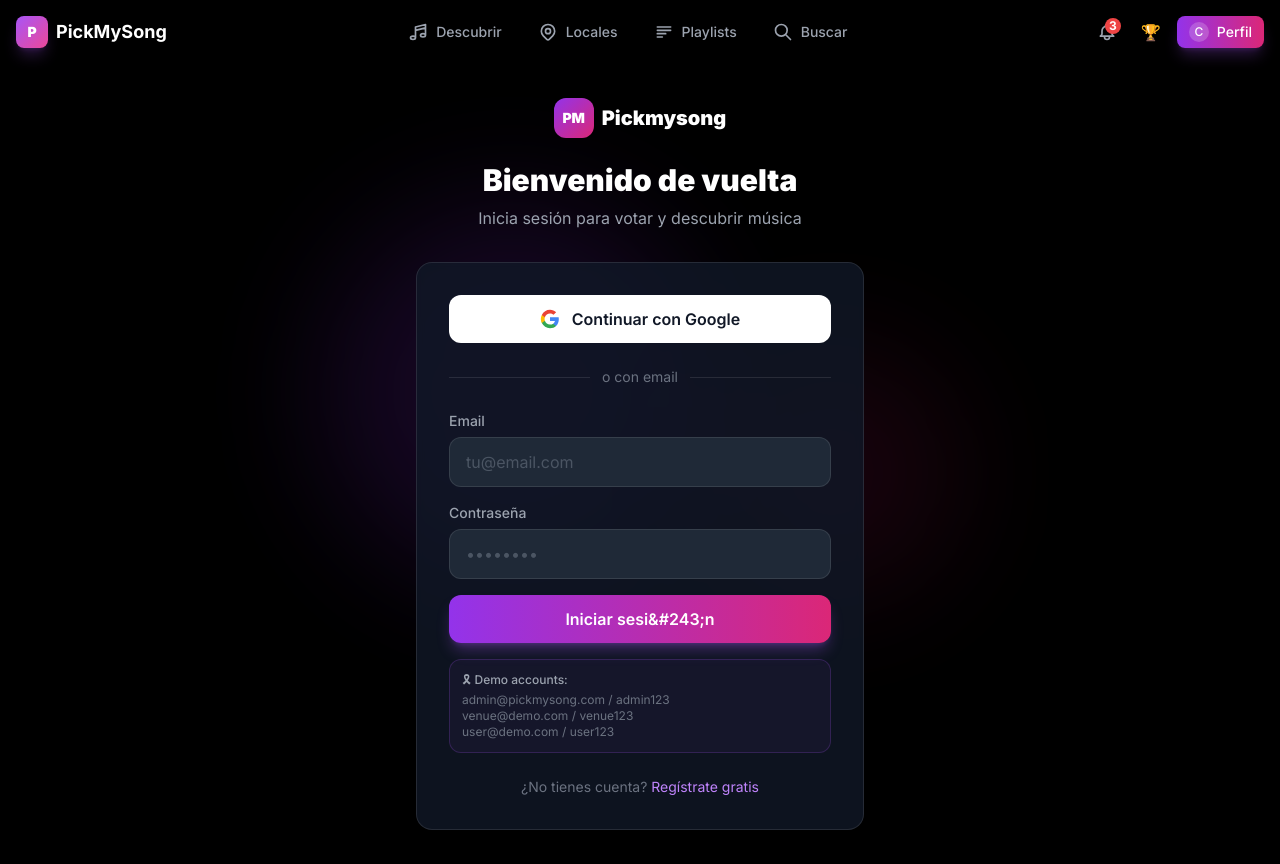
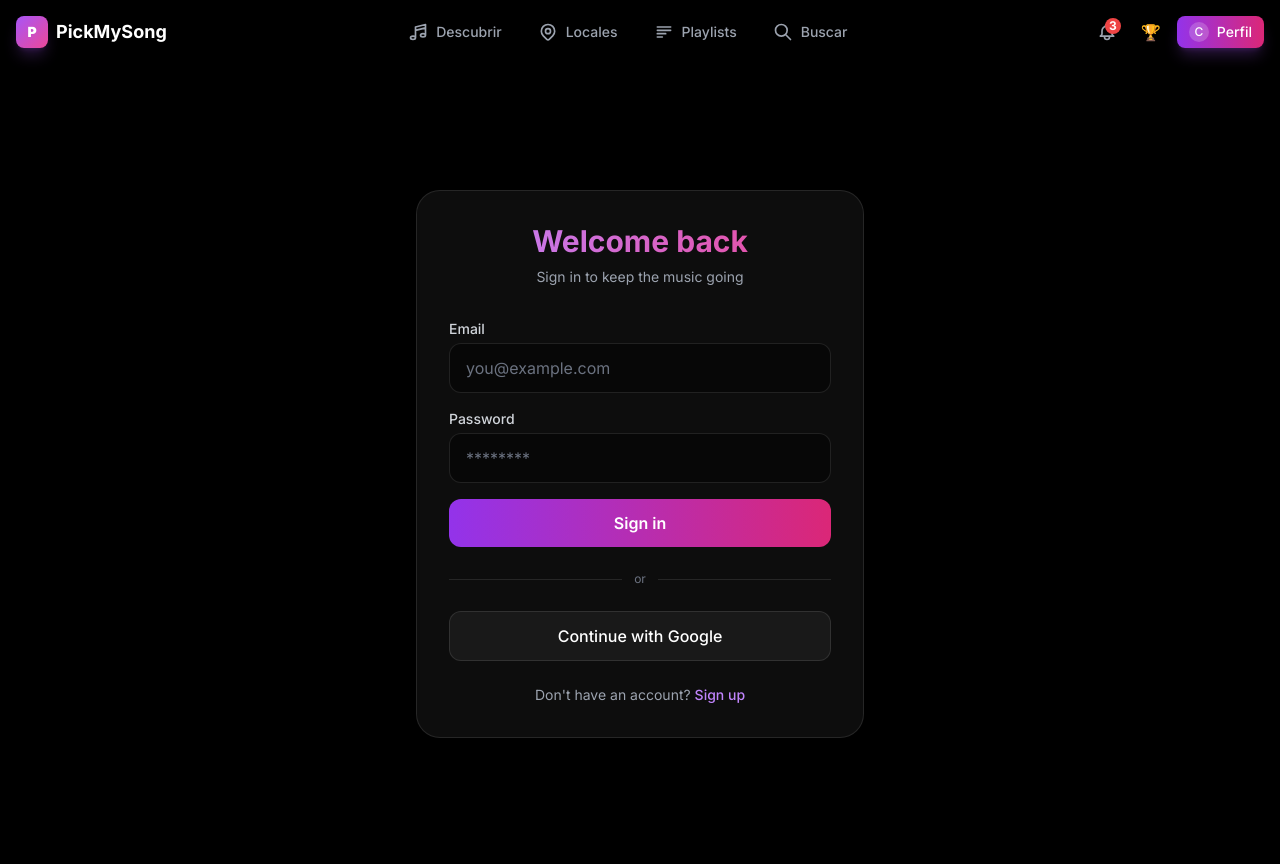
Before and after one commit to fullequip2009-dev/Pickmysong, a Next.js app in the folder apps/web/: page /auth/signin in a window 1280 px wide. Built offline with nearby package versions, Linux system fonts and the light colour scheme.

Commit message:
fix(auth): wrap useSearchParams in Suspense to fix signin prerender

```diff
--- a/apps/web/app/auth/signin/page.tsx
+++ b/apps/web/app/auth/signin/page.tsx
@@ -1,92 +1,120 @@
 'use client';
 
-export const dynamic = 'force-dynamic';
-
-import { useState } from 'react';
+import { useState, Suspense } from 'react';
 import { signIn, getSession } from 'next-auth/react';
 import { useRouter, useSearchParams } from 'next/navigation';
 import Link from 'next/link';
 
-export default function SignInPage() {
+export const dynamic = 'force-dynamic';
+
+function SignInForm() {
   const router = useRouter();
   const searchParams = useSearchParams();
   const callbackUrl = searchParams.get('callbackUrl') || '/';
-  const error = searchParams.get('error');
+  const urlError = searchParams.get('error');
 
   const [email, setEmail] = useState('');
   const [password, setPassword] = useState('');
   const [loading, setLoading] = useState(false);
-  const [formError, setFormError] = useState('');
+  const [formError, setFormError] = useState(urlError ? 'Authentication failed. Please try again.' : '');
 
-  const handleCredentials = async (e: React.FormEvent) => {
+  const handleCredentials = async (e) => {
     e.preventDefault();
     setLoading(true);
     setFormError('');
-    const result = await signIn('credentials', { email, password, redirect: false });
+    try {
+      const res = await signIn('credentials', { email, password, redirect: false, callbackUrl });
+      if (res && res.error) {
+        setFormError('Invalid email or password.');
         setLoading(false);
-    if (result?.error) {
-      setFormError('Email o contraseña incorrectos');
-    } else {
+        return;
+      }
+      await getSession();
       router.push(callbackUrl);
+    } catch (err) {
+      setFormError('Something went wrong. Please try again.');
+      setLoading(false);
     }
   };
 
-  const handleGoogle = () => {
-    signIn('google', { callbackUrl });
-  };
+  return (
+    <div className="w-full max-w-md">
+      <div className="rounded-3xl border border-white/10 bg-white/5 p-8 backdrop-blur-xl shadow-2xl">
+        <div className="mb-8 text-center">
+          <h1 className="bg-gradient-to-r from-purple-400 to-pink-500 bg-clip-text text-3xl font-bold text-transparent">
+            Welcome back
+          </h1>
+          <p className="mt-2 text-sm text-gray-400">Sign in to keep the music going</p>
+        </div>
 
-  return (
-    <div className="min-h-screen bg-black flex items-center justify-center px-4">
-      <div className="absolute inset-0 overflow-hidden pointer-events-none">
-        <div className="absolute top-1/4 left-1/4 w-96 h-96 bg-purple-600/20 rounded-full blur-3xl animate-pulse" />
-        <div className="absolute bottom-1/4 right-1/4 w-64 h-64 bg-pink-600/15 rounded-full blur-3xl animate-pulse" style={{ animationDelay: '2s' }} />
+        {formError ? (
+          <div className="mb-4 rounded-xl border border-red-500/30 bg-red-500/10 px-4 py-3 text-sm text-red-300">
+            {formError}
           </div>
-      <div className="relative w-full max-w-md">
-        <div className="text-center mb-8">
-          <Link href="/" className="inline-flex items-center gap-2 mb-6">
-            <div className="w-10 h-10 bg-gradient-to-br from-purple-600 to-pink-600 rounded-xl flex items-center justify-center">
-              <span className="text-white font-black text-sm">PM</span>
-            </div>
-            <span className="text-white font-black text-xl">Pickmysong</span>
-          </Link>
-          <h1 className="text-3xl font-black text-white mb-2">Bienvenido de vuelta</h1>
-          <p className="text-gray-400">Inicia sesi&#243;n para votar y descubrir m&#250;sica</p>
-        </div>
-        <div className="bg-gray-900/80 backdrop-blur-sm border border-white/10 rounded-2xl p-8">
-          {(error || formError) && (
-            <div className="mb-4 p-3 bg-red-500/10 border border-red-500/30 rounded-xl text-red-400 text-sm text-center">
-              {formError || (error === 'unauthorized' ? 'No tienes permisos para acceder' : 'Error al iniciar sesi&#243;n')}
-            </div>
-          )}
-          <button onClick={handleGoogle} className="w-full flex items-center justify-center gap-3 py-3 px-4 bg-white hover:bg-gray-100 text-gray-900 font-semibold rounded-xl transition-all mb-6">
-            <svg className="w-5 h-5" viewBox="0 0 24 24"><path fill="#4285F4" d="M22.56 12.25c0-.78-.07-1.53-.2-2.25H12v4.26h5.92c-.26 1.37-1.04 2.53-2.21 3.31v2.77h3.57c2.08-1.92 3.28-4.74 3.28-8.09z"/><path fill="#34A853" d="M12 23c2.97 0 5.46-.98 7.28-2.66l-3.57-2.77c-.98.66-2.23 1.06-3.71 1.06-2.86 0-5.29-1.93-6.16-4.53H2.18v2.84C3.99 20.53 7.7 23 12 23z"/><path fill="#FBBC05" d="M5.84 14.09c-.22-.66-.35-1.36-.35-2.09s.13-1.43.35-2.09V7.07H2.18C1.43 8.55 1 10.22 1 12s.43 3.45 1.18 4.93l2.85-2.22.81-.62z"/><path fill="#EA4335" d="M12 5.38c1.62 0 3.06.56 4.21 1.64l3.15-3.15C17.45 2.09 14.97 1 12 1 7.7 1 3.99 3.47 2.18 7.07l3.66 2.84c.87-2.6 3.3-4.53 6.16-4.53z"/></svg>
-            Continuar con Google
-          </button>
-          <div className="flex items-center gap-3 mb-6">
-            <div className="flex-1 h-px bg-white/10" /><span className="text-gray-500 text-sm">o con email</span><div className="flex-1 h-px bg-white/10" />
-          </div>
+        ) : null}
+
         <form onSubmit={handleCredentials} className="space-y-4">
           <div>
-              <label className="block text-sm font-medium text-gray-400 mb-1.5">Email</label>
-              <input type="email" value={email} onChange={e => setEmail(e.target.value)} placeholder="tu@email.com" required className="w-full px-4 py-3 bg-gray-800 border border-white/10 rounded-xl text-white placeholder-gray-600 focus:outline-none focus:border-purple-500 transition-colors" />
+            <label className="mb-1 block text-sm font-medium text-gray-300">Email</label>
+            <input
+              type="email"
+              value={email}
+              onChange={(e) => setEmail(e.target.value)}
+              required
+              className="w-full rounded-xl border border-white/10 bg-black/40 px-4 py-3 text-white placeholder-gray-500 outline-none focus:border-purple-500 focus:ring-2 focus:ring-purple-500/30"
+              placeholder="you@example.com"
+            />
           </div>
           <div>
-              <label className="block text-sm font-medium text-gray-400 mb-1.5">Contrase&#241;a</label>
-              <input type="password" value={password} onChange={e => setPassword(e.target.value)} placeholder="••••••••" required className="w-full px-4 py-3 bg-gray-800 border border-white/10 rounded-xl text-white placeholder-gray-600 focus:outline-none focus:border-purple-500 transition-colors" />
+            <label className="mb-1 block text-sm font-medium text-gray-300">Password</label>
+            <input
+              type="password"
+              value={password}
+              onChange={(e) => setPassword(e.target.value)}
+              required
+              className="w-full rounded-xl border border-white/10 bg-black/40 px-4 py-3 text-white placeholder-gray-500 outline-none focus:border-purple-500 focus:ring-2 focus:ring-purple-500/30"
+              placeholder="********"
+            />
           </div>
-            <button type="submit" disabled={loading} className="w-full py-3 bg-gradient-to-r from-purple-600 to-pink-600 hover:from-purple-500 hover:to-pink-500 text-white font-semibold rounded-xl transition-all shadow-lg shadow-purple-500/30 disabled:opacity-50">
-              {loading ? 'Entrando...' : 'Iniciar sesi&#243;n'}
+          <button
+            type="submit"
+            disabled={loading}
+            className="w-full rounded-xl bg-gradient-to-r from-purple-600 to-pink-600 px-4 py-3 font-semibold text-white transition hover:from-purple-500 hover:to-pink-500 disabled:opacity-60"
+          >
+            {loading ? 'Signing in...' : 'Sign in'}
           </button>
         </form>
-          <div className="mt-4 p-3 bg-purple-500/5 border border-purple-500/20 rounded-xl text-xs text-gray-500">
-            <p className="font-medium text-gray-400 mb-1">&#127895; Demo accounts:</p>
-            <p>admin@pickmysong.com / admin123</p>
-            <p>venue@demo.com / venue123</p>
-            <p>user@demo.com / user123</p>
+
+        <div className="my-6 flex items-center gap-3">
+          <div className="h-px flex-1 bg-white/10" />
+          <span className="text-xs text-gray-500">or</span>
+          <div className="h-px flex-1 bg-white/10" />
         </div>
-          <p className="mt-6 text-center text-gray-500 text-sm">&#191;No tienes cuenta? <Link href="/auth/register" className="text-purple-400 hover:text-purple-300">Reg&#237;strate gratis</Link></p>
-        </div>
+
+        <button
+          onClick={() => signIn('google', { callbackUrl })}
+          className="w-full rounded-xl border border-white/10 bg-white/5 px-4 py-3 font-medium text-white transition hover:bg-white/10"
+        >
+          Continue with Google
+        </button>
+
+        <p className="mt-6 text-center text-sm text-gray-400">
+          Don't have an account?{' '}
+          <Link href="/auth" className="font-medium text-purple-400 hover:text-purple-300">
+            Sign up
+          </Link>
+        </p>
       </div>
     </div>
   );
 }
+
+export default function SignInPage() {
+  return (
+    <div className="flex min-h-screen items-center justify-center bg-black px-4">
+      <Suspense fallback={<div className="text-gray-400">Loading...</div>}>
+        <SignInForm />
+      </Suspense>
+    </div>
+  );
+}
```
Lines whose indentation alone changed are shown as unchanged.
